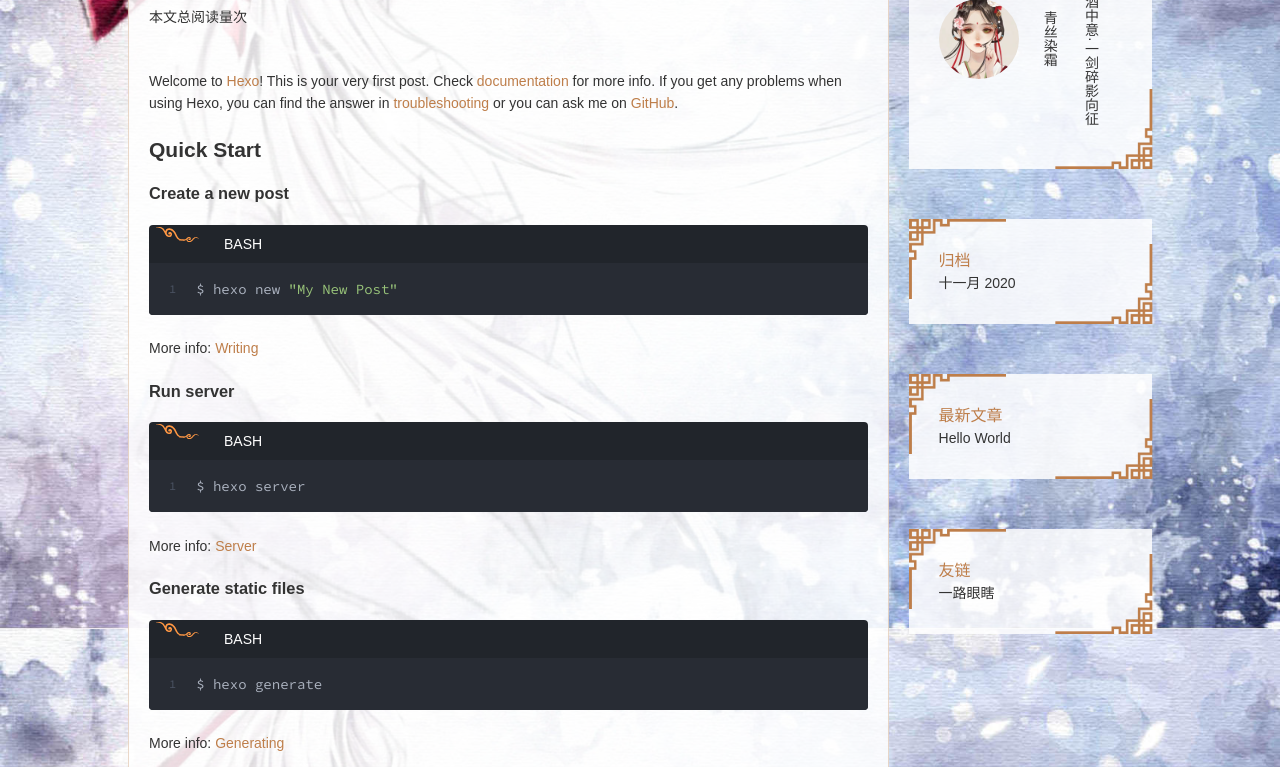
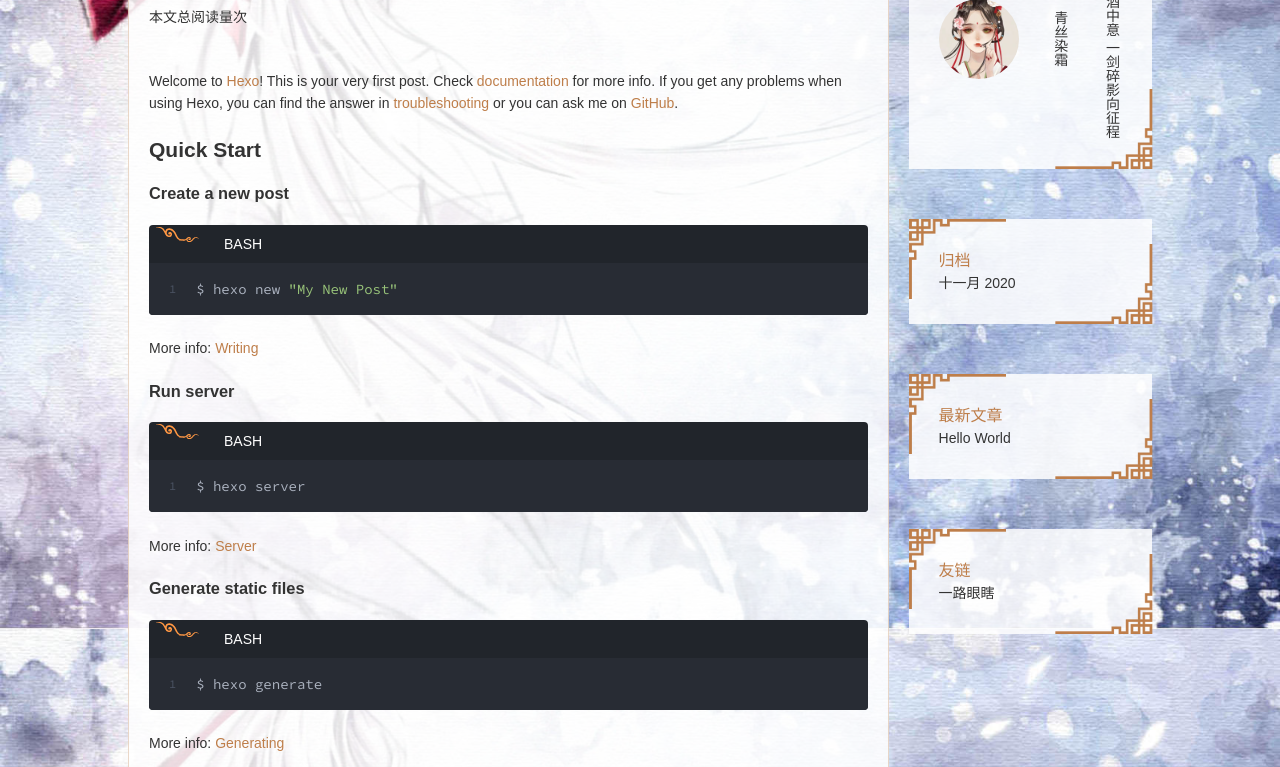
Before and after one commit to Mirrorzyan/Mirrorzyan.github.io, a plain HTML site: page 2020/11/19/hello-world/index.html in a window 1280 px wide. Shown: the part 171-938 px from the top of the page. Drawn offline with nearby package versions, Linux system fonts and the light colour scheme; some packages are replaced by stand-ins of ours; no server answers; a script that the page names is missing.

Commit message:
Site updated: 2020-11-20 16:18:31

```diff
--- a/2020/11/19/hello-world/index.html
+++ b/2020/11/19/hello-world/index.html
@@ -146,7 +146,7 @@ gitment.render('gitmentContainer')
 
     </h3>
     <p class="avatar-slogan">
-      逍遥半生酒中意·一剑碎影向征程
+      逍遥半生酒中意 一剑碎影向征程
     </p>
   </div>
 </div>
```
Also changed, not shown: archives/2020/11/index.html (+1 -1 lines), archives/2020/index.html (+1 -1 lines), archives/index.html (+1 -1 lines), index.html (+1 -1 lines).
